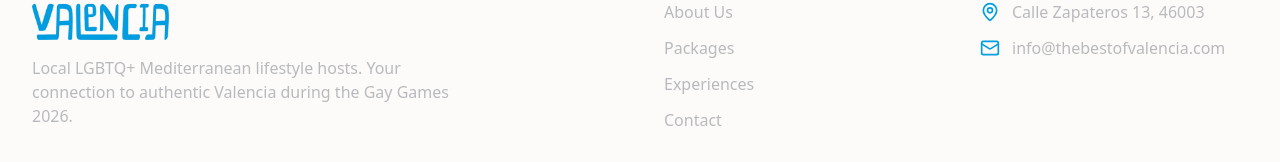
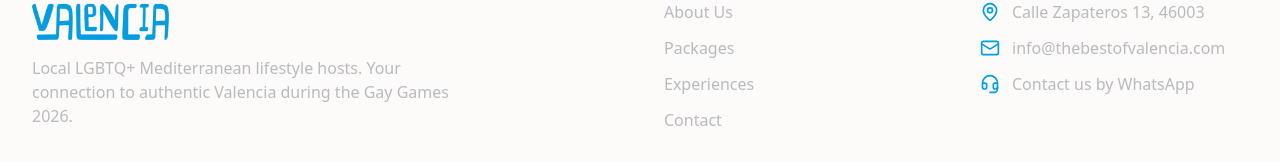
Before and after one commit to PJ-ARIAS/olimpics, a React (Vite) app: page / in a window 1280 px wide. Shown: the part 9762-9924 px from the top of the page. Built offline with nearby package versions, Linux system fonts and the light colour scheme.

Commit message:
agregado el contacto de whats

```diff
--- a/src/components/footer.tsx
+++ b/src/components/footer.tsx
@@ -1,4 +1,4 @@
-import { MapPin, Mail } from "lucide-react";
+import { MapPin, Mail, Headset } from "lucide-react";
 import logo from "../../public/logo1.png";
 
 export function Footer() {
@@ -77,6 +77,17 @@ export function Footer() {
                   info@thebestofvalencia.com
                 </a>
               </li>
+              <li className="flex items-center gap-3 text-muted-foreground">
+                <Headset className="w-5 h-5 text-muted flex-shrink-0" />
+                <a
+                  href="https://wa.me/609758014?text=Hola,%20estoy%20interesado%20en%20los%20servicios%20de%20Valencia%20Gay%20Travel"
+                  target="_blank"
+                  rel="noopener noreferrer"
+                >
+                  Contact us by WhatsApp
+                </a>
+              </li>
+              <li></li>
             </ul>
           </div>
         </div>
```
